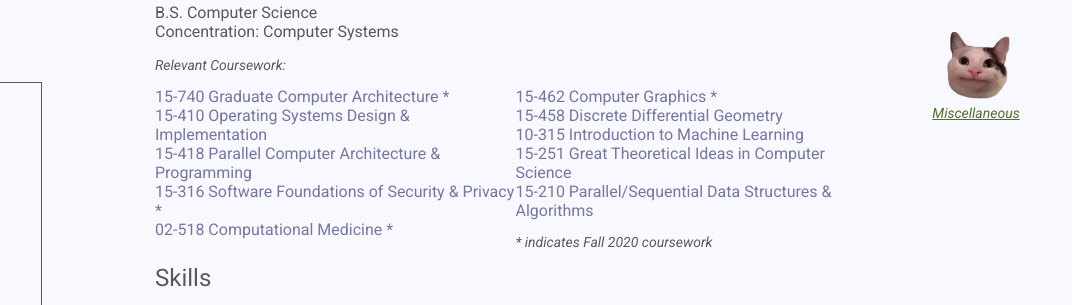
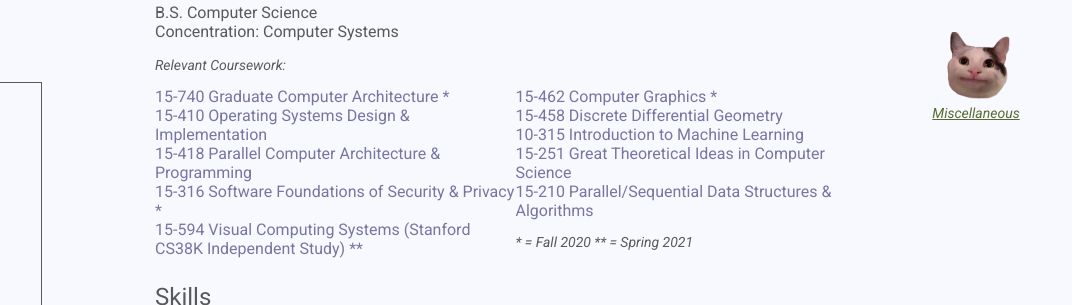
Before and after one commit to emmaloool/emmaloool.github.io, a plain HTML site: page resume.html in a window 1280 px wide. Shown: the part 253-558 px from the top of the page, 208-1280 px from the left. Drawn offline with Linux system fonts and the light colour scheme.

Commit message:
course change

```diff
--- a/resume.html
+++ b/resume.html
@@ -51,7 +51,7 @@
                     15-410 Operating Systems Design & Implementation<br>
                     15-418 Parallel Computer Architecture & Programming<br>
                     15-316 Software Foundations of Security & Privacy *<br>
-                    02-518 Computational Medicine *
+                    15-594 Visual Computing Systems (Stanford CS38K Independent Study) **
                 </div>
 
                 <div id="right-coursework">
@@ -61,7 +61,7 @@
                     15-251 Great Theoretical Ideas in Computer Science<br>
                     15-210 Parallel/Sequential Data Structures & Algorithms
 
-                    <p class="sub-details">* indicates Fall 2020 coursework</p>
+                    <p class="sub-details">* = Fall 2020  ** = Spring 2021 </p>
                 </div>
             </div>
         </div>
```
Also changed, not shown: 2 other files.
